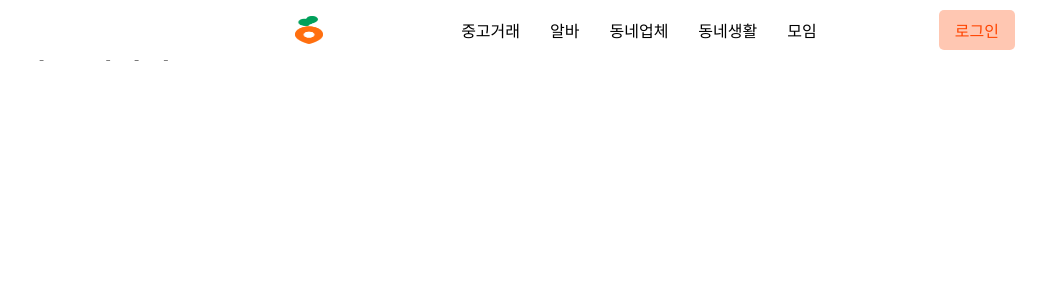
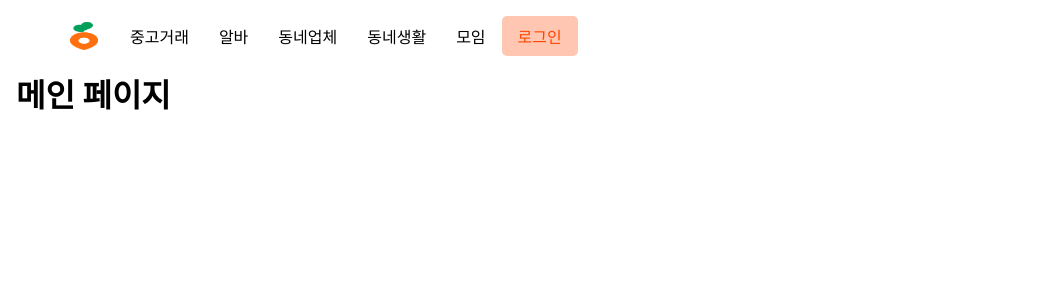
Before and after one commit to busanit2024/daenggeun-project, a React (Create React App) app in the folder frontend/: page / in a window 1280 px wide. Shown: the top 300 px of the page, without its empty margins (0-1060 px from the left). Built offline with nearby package versions, Linux system fonts and the light colour scheme.

Commit message:
메인페이지

```diff
--- a/frontend/src/components/navigation/Navigation.jsx
+++ b/frontend/src/components/navigation/Navigation.jsx
@@ -5,26 +5,24 @@ import styled from "styled-components";
 const NavBar = styled.nav`
     position: fixed;
     width:calc(100% - 10px);
+    max-width: 1140px;
     top: 0;
     left: 0;
     right: 0;
     background-color: white;
     display: flex;
-    justify-content: space-between;
     align-items: center;
-    padding: 10px 20px;
+    padding: 1rem 1.5rem;
     z-index: 1000;
+    margin : 0 auto;
 `;
 
 const NavItems = styled.div`
     display: flex;
     align-items: center;
-    gap: 20px;
+    gap: 1rem;
     flex-grow: 1;
     justify-content: flex-start;
-    max-width: 720px;
-    margin: 0 auto;
-    justify-content: space-between;
 `;
 
 const Logo = styled.img`
--- a/frontend/src/components/page/MainPage.jsx
+++ b/frontend/src/components/page/MainPage.jsx
@@ -5,7 +5,7 @@ import Navigation from "../navigation/Navigation";
 const Wrapper = styled.div`
     max-width: 1400px;
     min-width: 768px;
-    margin: 0 auto;
+    margin: 70px auto;
     padding: 0 16px;
 
     @media (max-width: 768px) {
```
